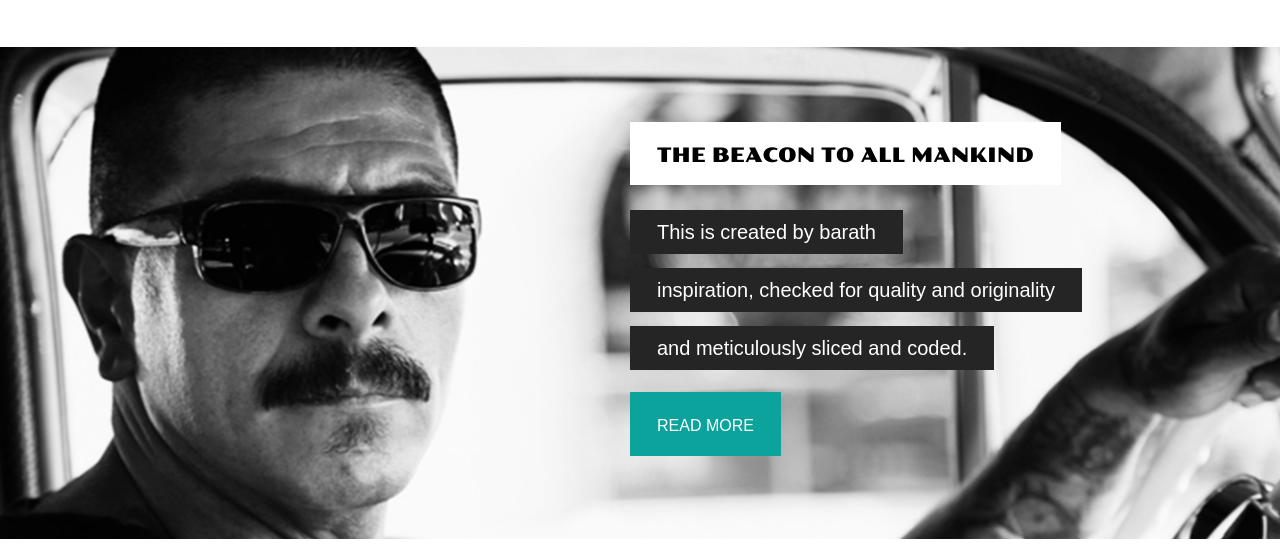
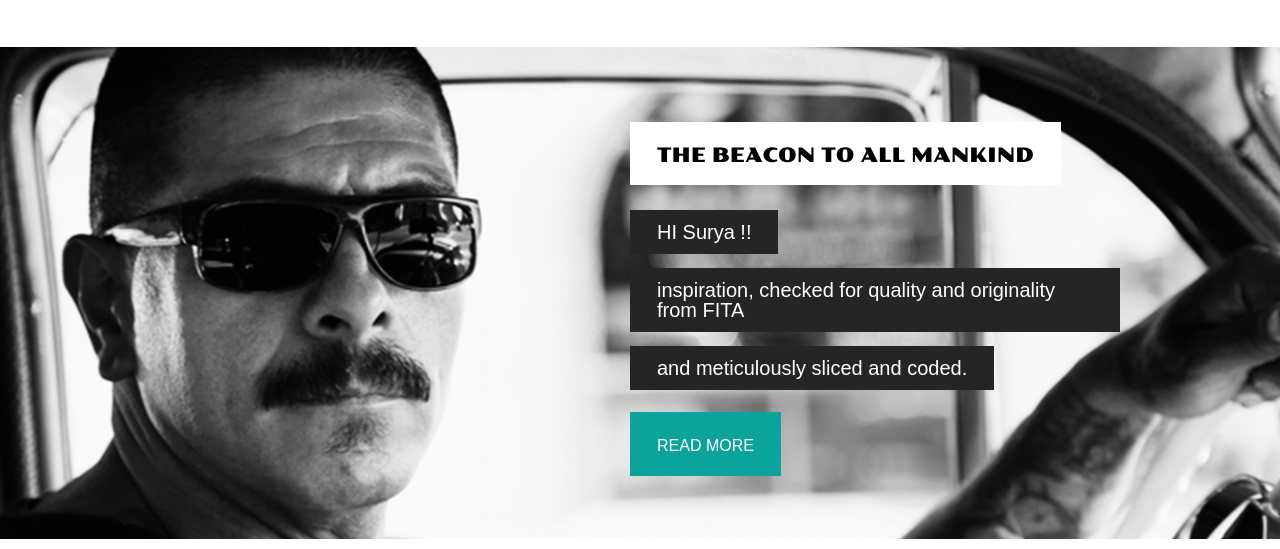
Before and after one commit to pythonbarath/suryahtml, a plain HTML site: page index.html in a window 1280 px wide. Shown: the part 214-763 px from the top of the page. Drawn offline with Linux system fonts and the light colour scheme.

Commit message:
new changes

```diff
--- a/index.html
+++ b/index.html
@@ -42,8 +42,10 @@
         <img src="images/the-beacon.jpg" alt="" />
         <div>
           <h2>the beacon to all mankind</h2>
-          <span>This is created by barath </span>
-          <span>inspiration, checked for quality and originality</span>
+          <span> HI Surya !! </span>
+          <span
+            >inspiration, checked for quality and originality from FITA</span
+          >
           <span>and meticulously sliced and coded.</span>
           <a href="blog-single-post.html" class="more">read more</a>
         </div>
```
